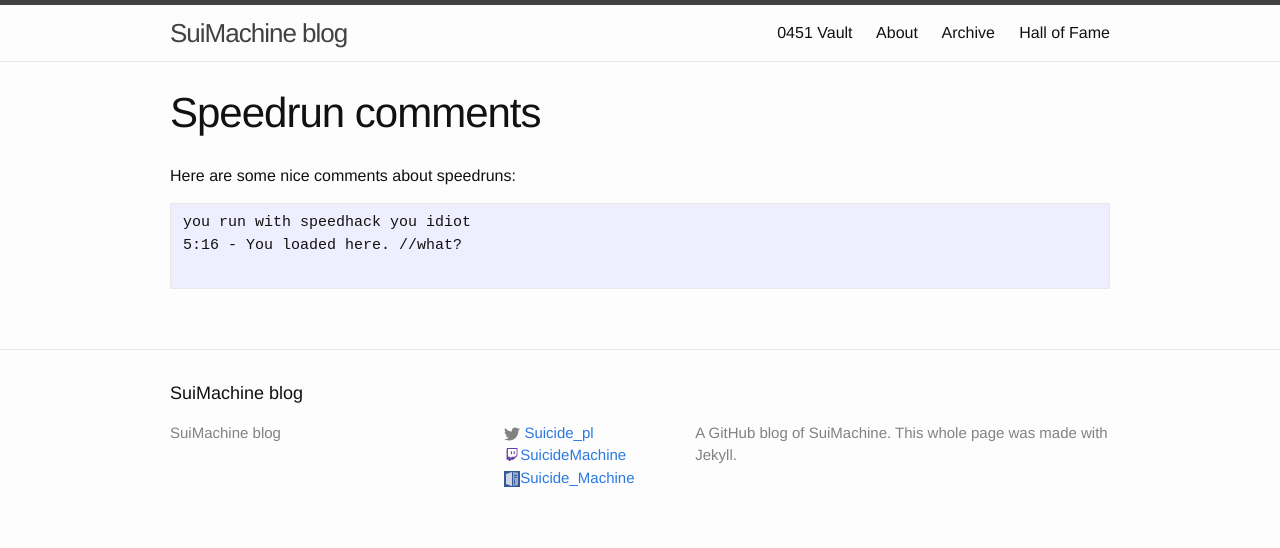
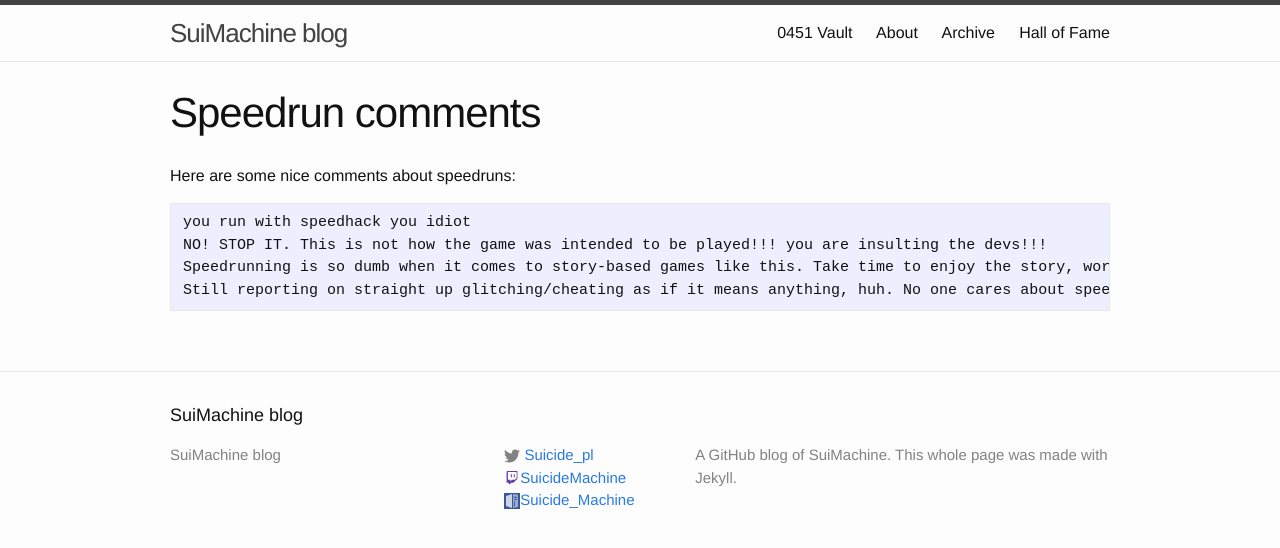
Before and after one commit to SuiMachine/SuiMachine.github.io, a Jekyll site: the page built from speedrun.md, in a window 1280 px wide. Shown: the top 548 px of the page. Built offline with Jekyll 4.4.1, drawn with Linux system fonts in a browser that asks for light colours.

Commit message:
Some comments

````diff
--- a/speedrun.md
+++ b/speedrun.md
@@ -9,6 +9,7 @@ Here are some nice comments about speedruns:
 
 ```
 you run with speedhack you idiot
-5:16 - You loaded here.﻿ //what?
-
+NO! STOP IT. This is not how the game was intended to be played!!! you are insulting the devs!!!
+Speedrunning is so dumb when it comes to story-based games like this. Take time to enjoy the story, world and gameplay. The only games that speedrunning is sensible for are games like the original Super Mario Bros. or the Sonic games.
+Still reporting on straight up glitching/cheating as if it means anything, huh. No one cares about speedruns. Their only legitimacy is that they are involved with ADGQ. Guess what, you could also legitimately play a game through as fast as possible and raise money. Speedrunners are not real gamers.
 ```
````
